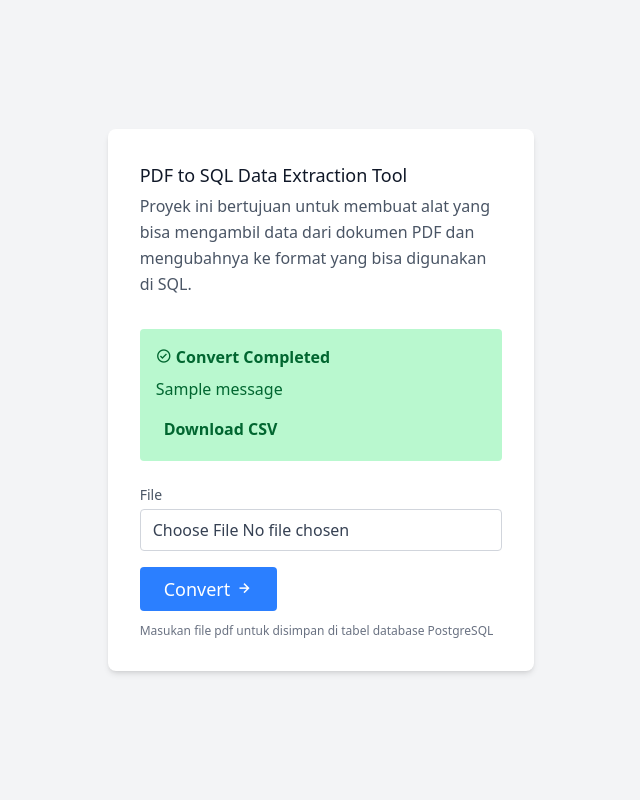
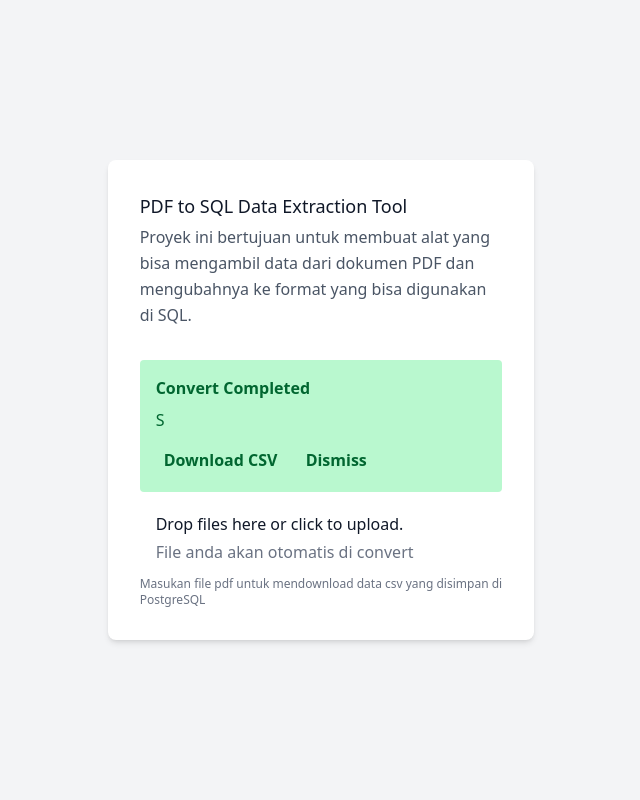
Before and after one commit to anggaerwee/ocr-app, a Flask app: page / in a window 1280 px wide. Shown: the whole page, without its empty margins (319-959 px from the left). Run offline with Flask 3, Linux system fonts and the light colour scheme; tables that the repository leaves empty hold one stand-in row (values such as "Sample post"); one stand-in notice (Sample message) is shown; some libraries are stand-ins or nearby versions.

Commit message:
Update 20-05-2025

```diff
--- a/app.py
+++ b/app.py
@@ -1,42 +1,49 @@
-from flask import Flask, render_template, request, redirect, flash
-from function import extract_table_from_pdf
+from flask import Flask, render_template, request, redirect, flash, send_from_directory, jsonify
+from function import process_file
 import os
 
 app = Flask(__name__)
-app.config['UPLOAD_FOLDER'] = 'sample'
+app.config['UPLOAD_FOLDER'] = 'output'
 app.secret_key = 'supersecretkey'
 
 @app.route('/')
 def home():
-    return render_template('index.html')
+    files = []
+    folder = app.config['UPLOAD_FOLDER']
+    if os.path.exists(folder):
+        files = [f for f in os.listdir(folder) if f.endswith('.csv')]
+    return render_template('index.html', files=files)
 
 @app.route('/submit', methods=['POST'])
-def process_file():
+def submit_file():
+    try:
+        # Untuk multi-file
+        files = request.files.getlist('file')
+        for file in files:
+            if file.filename == '':
+                flash(('Form tidak boleh kosong', ''), 'error')
+                continue
 
-    try:
-        file = request.files['file']
-        if file.filename == '':
-            flash('Form tidak boleh kosong', 'error')
-            return redirect('/')
+            if not (file.filename.endswith('.pdf') or file.filename.endswith('.webp')):
+                flash((f"{file.filename} harus berformat pdf atau webp", ''), 'error')
+                continue
 
-        if not file.filename.endswith('.pdf') or file.filename.endswith('.webp'):
-            flash(f"{file.filename} Harus berformat pdf & webp ")
-            return redirect('/')
-
-        if file:
             filepath = os.path.join(app.config['UPLOAD_FOLDER'], file.filename)
             file.save(filepath)
+            csv_filename = process_file(filepath)
+            if csv_filename:
+                flash((f"{file.filename} Berhasil disimpan di database", csv_filename), 'success')
+            else:
+                flash((f"File {file.filename} gagal disimpan di database", ''), 'error')
+        return '', 204  # Untuk Dropzone, tidak perlu redirect
+    except Exception as e:
+        flash((f"terjadi kesalahan : {e}", ''), 'error')
+        return '', 500
 
-            try:
-                extract_table_from_pdf(filepath)
-                flash(f"{file.filename} Berhasil disimpan di database", 'success')
-            except Exception as e:
-                flash(f"File {file.filename} gagal disimpan di database : {e}")
-
-            return redirect('/')
-    except Exception as e:
-        flash(f"terjadi kesalahan : {e}")
-        return redirect('/')
+@app.route('/download/<path:filename>', methods=['GET'])
+def download(filename):
+    folder = app.config['UPLOAD_FOLDER']
+    return send_from_directory(folder, filename, as_attachment=True)
 
 if __name__ == "__main__":
     if not os.path.exists(app.config['UPLOAD_FOLDER']):
--- a/templates/index.html
+++ b/templates/index.html
@@ -1,57 +1,157 @@
 <!DOCTYPE html>
 <html lang="en">
   <head>
-    <meta charset="UTF-8">
-    <meta name="viewport" content="width=device-width, initial-scale=1.0">
-    <title>OCR Apps</title>
+    <meta charset="UTF-8" />
+    <meta name="viewport" content="width=device-width, initial-scale=1.0" />
+    <title>DODO Convert</title>
     <script src="https://cdn.jsdelivr.net/npm/@tailwindcss/browser@4"></script>
-    <link href='https://unpkg.com/boxicons@2.1.4/css/boxicons.min.css' rel='stylesheet'>
+    <script
+      src="https://cdnjs.cloudflare.com/ajax/libs/jquery/3.7.1/jquery.min.js"
+      integrity="sha512-v2CJ7UaYy4JwqLDIrZUI/4hqeoQieOmAZNXBeQyjo21dadnwR+8ZaIJVT8EE2iyI61OV8e6M8PP2/4hpQINQ/g=="
+      crossorigin="anonymous"
+      referrerpolicy="no-referrer"
+    ></script>
+    <link
+      rel="stylesheet"
+      href="https://cdnjs.cloudflare.com/ajax/libs/font-awesome/6.7.2/css/all.min.css"
+      integrity="sha512-Evv84Mr4kqVGRNSgIGL/F/aIDqQb7xQ2vcrdIwxfjThSH8CSR7PBEakCr51Ck+w+/U6swU2Im1vVX0SVk9ABhg=="
+      crossorigin="anonymous"
+      referrerpolicy="no-referrer"
+    />
+    <script src="https://unpkg.com/dropzone@6.0.0-beta.1/dist/dropzone-min.js"></script>
+    <link
+      href="https://unpkg.com/dropzone@6.0.0-beta.1/dist/dropzone.css"
+      rel="stylesheet"
+      type="text/css"
+    />
+    <script src="https://cdn.jsdelivr.net/npm/sweetalert2@11"></script>
   </head>
   <body>
-
     <div class="flex items-center justify-center min-h-screen bg-gray-100">
-    <div class="lg:w-1/3 md:w-1/2 bg-white rounded-lg p-8 flex flex-col w-full relative z-10 shadow-md">
-        <h2 class="text-gray-900 text-lg mb-1 font-medium title-font">PDF to SQL Data Extraction Tool</h2>
-        <p class="leading-relaxed mb-5 text-gray-600">Proyek ini bertujuan untuk membuat alat yang bisa mengambil data dari dokumen PDF dan mengubahnya ke format yang bisa digunakan di SQL.</p>
+      <div
+        class="lg:w-1/3 md:w-1/2 bg-white rounded-lg p-8 flex flex-col w-full relative z-10 shadow-md"
+      >
+        <h2 class="text-gray-900 text-lg mb-1 font-medium title-font">
+          PDF to SQL Data Extraction Tool
+        </h2>
+        <p class="leading-relaxed mb-5 text-gray-600">
+          Proyek ini bertujuan untuk membuat alat yang bisa mengambil data dari
+          dokumen PDF dan mengubahnya ke format yang bisa digunakan di SQL.
+        </p>
 
         <!-- Flash Message -->
-        {% with messages = get_flashed_messages(with_categories=True) %}
-        {% if messages %}
-        <div class="my-3">
-            {% for category, message in messages %}
-            <div class="p-4 mb-2 text-white rounded {{ 'bg-green-200' if category == 'success' else 'bg-red-200' }}">
-                <h1 class="text-base font-semibold {{ 'text-green-800' if category == 'success' else 'text-red-800' }}">
-                    {% if category =='success' %}
-                    <i class='bx bx-check-circle'></i>
-                    {% else %}
-                    <i class='bx bxs-trash-alt'></i>
-                    {% endif %}
-                    {{ 'Convert Completed' if category == 'success' else 'Error Occurred' }}
+        {% with messages = get_flashed_messages(with_categories=True) %} {% if
+        messages %}
+        <div class="my-3" id="alert">
+          {% for category, data in messages %} {% set message = data[0] if data
+          is iterable and data|length > 1 else data %} {% set filecsv = data[1]
+          if data is iterable and data|length > 1 else None %}
+          <div
+            class="p-4 mb-2 text-white rounded {{ 'bg-green-200' if category == 'success' else 'bg-red-200' }}"
+          >
+            <h1
+              class="text-base font-semibold {{ 'text-green-800' if category == 'success' else 'text-red-800' }}"
+            >
+              {{ 'Convert Completed' if category == 'success' else 'Error
+              Occurred' }}
             </h1>
-                <p class="mt-2 {{ 'text-green-800' if category == 'success' else 'text-red-800' }}">{{ message }}</p>
-                {% if category == 'success' %}
+            <p
+              class="mt-2 {{ 'text-green-800' if category == 'success' else 'text-red-800' }}"
+            >
+              {{ message }}
+            </p>
+            {% if category == 'success' and filecsv %}
             <div class="mt-3 space-x-2">
-                    <button type="button" class="text-green-800 font-semibold py-1 px-2 rounded focus:outline-none focus:ring-2 focus:ring-green-500 hover:bg-green-300">Download CSV</button>
-                    <!-- <button type="button" class="text-green-800 font-semibold py-1 px-2 rounded focus:outline-none focus:ring-2 focus:ring-green-400 hover:bg-green-300">Close</button> -->
+              <a
+                href="{{ url_for('download', filename=filecsv) }}"
+                type="button"
+                class="text-green-800 font-semibold py-1 px-2 rounded focus:outline-none focus:ring-2 focus:ring-green-500 hover:bg-green-300"
+                >Download CSV</a
+              >
+              <button
+                type="button"
+                id="close"
+                class="text-green-800 font-semibold py-1 px-2 rounded focus:outline-none focus:ring-2 focus:ring-green-500 hover:bg-green-300"
+              >
+                Dismiss
+              </button>
             </div>
             {% endif %}
           </div>
           {% endfor %}
         </div>
-        {% endif %}
-        {% endwith %}
+        {% endif %} {% endwith %}
 
-        <form action="/submit" method="post" enctype="multipart/form-data">
-            <div class="relative mb-4">
-                <label for="file" class="leading-7 text-sm text-gray-600">File</label>
-                <input type="file" name="file" class="w-full bg-white rounded border border-gray-300 focus:border-blue-500 focus:ring-2 focus:ring-blue-200 text-base outline-none text-gray-700 py-1 px-3 leading-8 transition-colors duration-200 ease-in-out">
+        <form
+          class="dropzone"
+          id="fileDropzone"
+          action="/submit"
+          method="post"
+          enctype="multipart/form-data"
+        >
+          <div class="dz-message needsclick">
+            <i class="ki-duotone ki-file-up fs-3x text-primary"
+              ><span class="path1"></span><span class="path2"></span
+            ></i>
+            <div class="ms-4">
+              <h3 class="fs-5 fw-bold text-gray-900 mb-1">
+                Drop files here or click to upload.
+              </h3>
+              <span class="fs-7 fw-semibold text-gray-500"
+                >File anda akan otomatis di convert</span
+              >
             </div>
-            <button type="submit" class="text-white bg-blue-500 border-0 py-2 px-6 focus:outline-none hover:bg-blue-700 rounded text-lg">Convert <i class='bx bx-right-arrow-alt'></i></button>
+          </div>
         </form>
-        <p class="text-xs text-gray-500 mt-3">Masukan file pdf untuk disimpan di tabel database PostgreSQL</p>
+        <p class="text-xs text-gray-500 mt-3">
+          Masukan file pdf untuk mendownload data csv yang disimpan di
+          PostgreSQL
+        </p>
       </div>
     </div>
 
+    <script>
+      Dropzone.autoDiscover = false;
+      var myDropzone = new Dropzone("#fileDropzone", {
+        url: "/submit",
+        paramName: "file", // harus sama dengan name input di Flask
+        maxFiles: 10,
+        maxFilesize: 10, // MB
+        addRemoveLinks: true,
+        acceptedFiles: ".pdf,.webp",
+        dictDefaultMessage: "Drop files here or click to upload.",
+        init: function () {
+          this.on("sending", function (file, xhr, formData) {
+            // Optional: reload page or show flash message
+            Swal.fire({
+              title: "Processing...",
+              text: "Please wait your file being converted",
+              allowOutsideClick: false,
+              didOpen: () => {
+                Swal.showLoading();
+              },
+            });
+          });
 
+          this.on("success", function (file, response) {
+
+              window.location.reload();
+
+          });
+
+          this.on("error", function (file, errorMessage) {
+            Swal.fire({
+              icon: "error",
+              title: "Error!",
+              text: "Terjadi kesalahan saat upload",
+            });
+          });
+        },
+      });
+
+      $("#close").on("click", function () {
+        $("#alert").hide();
+      });
+    </script>
   </body>
 </html>
```
Also changed, not shown: function.py (+105 -62 lines). Lines whose indentation alone changed are shown as unchanged.
